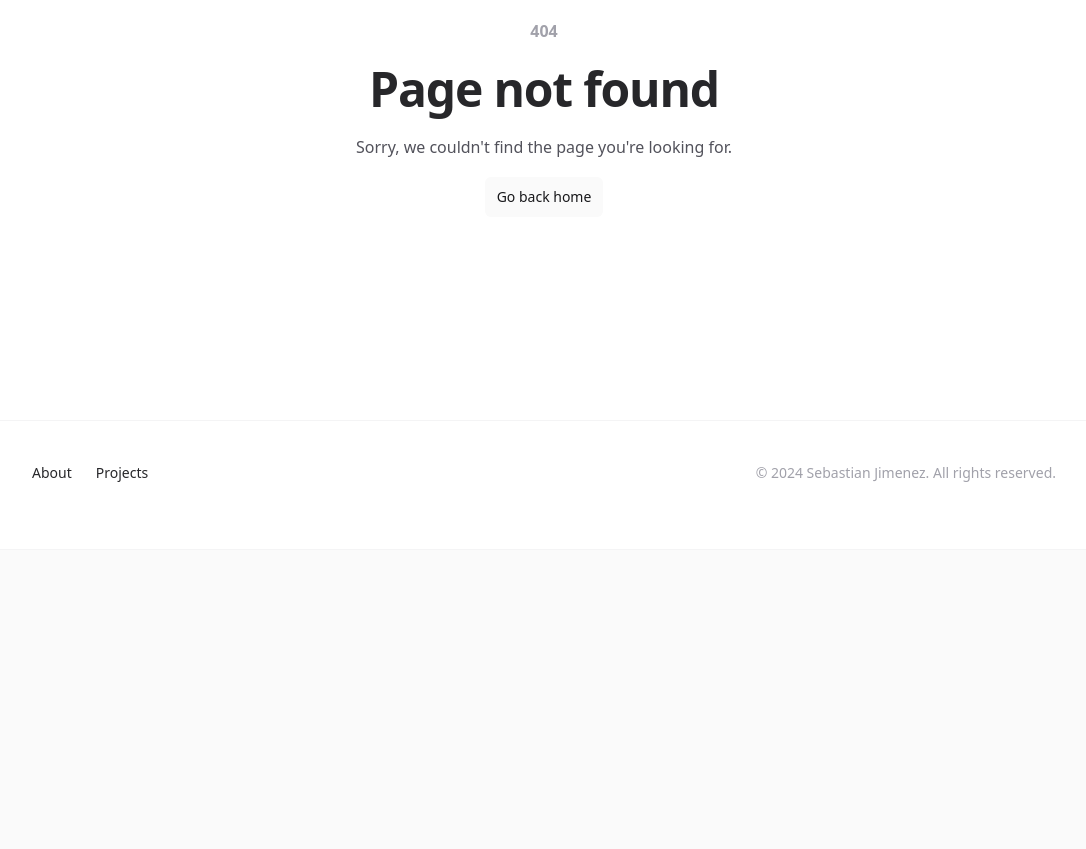
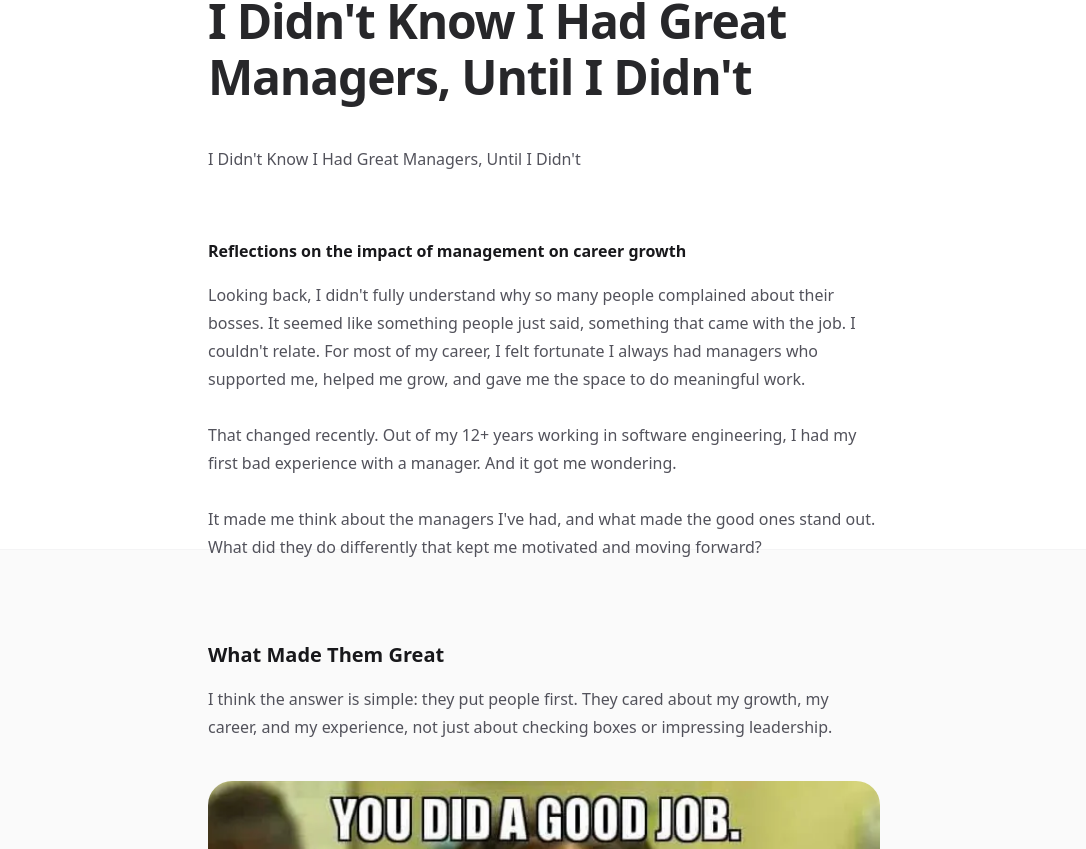
Before and after one commit to sebasjimenez10/sebasjimenez10.github.io, a Next.js app: page /articles/i-didnt-know-i-had-a-great-manager-until-i-didnt in a window 1280 px wide. Before the commit this address had no page. Shown: the part 251-1100 px from the top of the page, without its empty margins (96-1182 px from the left). Before the commit the page ends 800 px from the top, so only its background shows below. Built offline with nearby package versions, Linux system fonts and the light colour scheme.

Commit message:
Good Bad management article (#22)

```diff
--- /dev/null
+++ b/src/app/articles/i-didnt-know-i-had-a-great-manager-until-i-didnt/page.mdx
@@ -0,0 +1,76 @@
+import { ArticleLayout } from '@/components/ArticleLayout'
+import badManagerPic from './bad-manager.png'
+import goodManagerPic from './good-manager.png'
+import Link from 'next/link'
+
+export const article = {
+  author: 'Sebastian Jimenez',
+  date: '2025-07-24',
+  title: 'I Didn\'t Know I Had Great Managers, Until I Didn\'t',
+  description: 'Looking back, I didn\'t fully understand why so many people complained about their bosses. It seemed like something people just said, something that came with the job. I couldn\'t relate. For most of my career, I felt fortunate I always had managers who supported me, helped me grow, and gave me the space to do meaningful work.',
+}
+
+export const metadata = {
+  title: article.title,
+  description: article.description,
+}
+
+export default (props) => <ArticleLayout article={article} {...props} />
+
+# I Didn't Know I Had Great Managers, Until I Didn't
+### Reflections on the impact of management on career growth
+
+Looking back, I didn't fully understand why so many people complained about their bosses. It seemed like something people just said, something that came with the job. I couldn't relate. For most of my career, I felt fortunate I always had managers who supported me, helped me grow, and gave me the space to do meaningful work.
+
+That changed recently. Out of my 12+ years working in software engineering, I had my first bad experience with a manager. And it got me wondering.
+
+It made me think about the managers I've had, and what made the good ones stand out. What did they do differently that kept me motivated and moving forward?
+
+## What Made Them Great
+
+I think the answer is simple: they put people first.
+They cared about my growth, my career, and my experience, not just about checking boxes or impressing leadership.
+
+<Image src={goodManagerPic} alt="Good manager" />
+
+When managers work with that mindset, it changes everything. Office politics aren't about favoritism. They become a way to highlight good work and create opportunities for the team. When someone genuinely wants to see you succeed, you can tell.
+
+That said, I don't think being a good manager is easy. It requires a strong understanding of the business and knowing how to place people where they can do their best work. It's like solving an optimization problem with constantly changing factors and a lot of moving parts. But when it's done well, the impact is huge.
+
+## What If You Were Your Own Manager?
+
+At one point I started asking myself: what if I managed myself?
+
+If I had the freedom to work on projects that helped the company and also helped me grow, what would that look like?
+
+I'd be in charge of showing the value of my work, organizing my time, hitting the goals I committed to. I'd still be accountable, but I'd have more control over how I work and what I focus on. And honestly, who's more invested in your own growth and motivation than you?
+
+Of course, not every company or role allows for this level of flexibility. But even small moves in this direction, finding pockets of autonomy, having some say in how you approach your work, can make a big difference.
+
+## Where It Breaks Down
+
+The opposite of all this is when managers are focused more on pleasing their own bosses than supporting their teams.
+
+I've seen how quickly that mindset backfires. They overpromise, they put pressure on the team, and they start micromanaging because they don't trust people to deliver. But often that lack of trust comes from a gap in their own understanding.
+
+I've had a manager tell me something would just take a couple of lines of code, when in reality, it was far more complex. But because they didn't take the time to listen or ask questions, they assumed the issue was with performance, not with their expectations.
+
+<Image src={badManagerPic} alt="Bad manager" />
+
+This type of behavior isn't rare. And it's harmful.
+
+## When It's Time to Move On
+
+Not everyone is cut out for management. That's the reality. And sometimes, you just end up reporting to someone who's not helping you grow. If that happens, you have to look out for yourself.
+
+The first step is to talk to them. Be direct, bring ideas, and see if things can improve. Some people are open to feedback and want to do better. But if nothing changes, or worse, if they start making you feel like you're the problem, then it's probably time to move on.
+
+You don't need to stick around in a situation that's holding you back. Especially when you know you've put in the effort to fix it.
+
+## Final Thoughts
+
+Good managers can have an outsized impact on your career. When you find one, it's worth appreciating.
+
+But if you're in a situation where that's missing, don't ignore the signs. Advocate for yourself. Explore ways to create the space and direction you need, even if that means switching teams or changing companies altogether.
+
+No one's more responsible for your growth than you. And the sooner you act on that, the better your chances of finding a place where you can truly thrive.
```
Also changed, not shown: src/app/articles/i-didnt-know-i-had-a-great-manager-until-i-didnt/bad-manager.png (added), src/app/articles/i-didnt-know-i-had-a-great-manager-until-i-didnt/good-manager.png (added).
